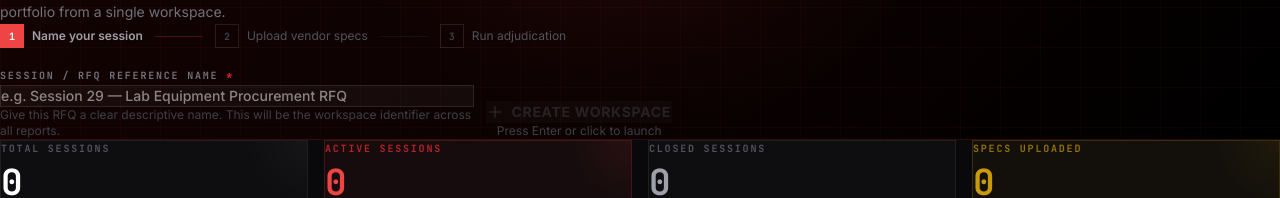
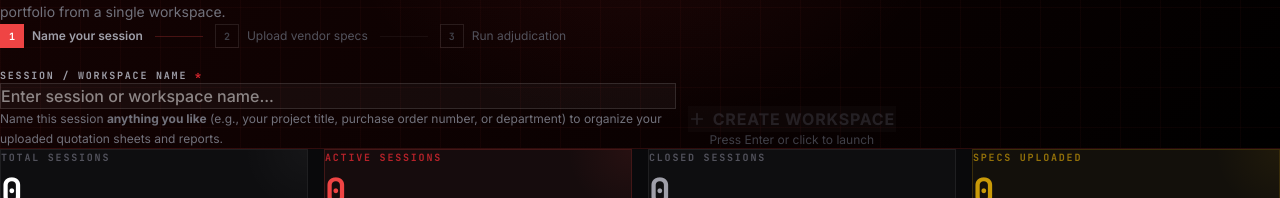
Before and after one commit to MichaelSpeaksTruth/Quotation_Sorter, a Next.js app in the folder qtsr-app/: page /dashboard in a window 1280 px wide. Shown: the part 129-327 px from the top of the page. Built offline with nearby package versions, Linux system fonts and the light colour scheme; no server answers; the database is empty; sample sign-in values are in the browser's storage.

Commit message:
style(dashboard): enlarge workspace input field and button, clean placeholder text

```diff
--- a/qtsr-app/app/dashboard/page.tsx
+++ b/qtsr-app/app/dashboard/page.tsx
@@ -193,35 +193,35 @@ export default function DashboardPage() {
             </div>
 
             {/* Input + Button */}
-            <form onSubmit={handleCreateSession} className="flex flex-col sm:flex-row items-stretch gap-3 w-full max-w-2xl">
+            <form onSubmit={handleCreateSession} className="flex flex-col sm:flex-row items-stretch gap-3 w-full max-w-4xl">
               <div className="flex-1 relative">
-                <label className="block text-[10px] font-mono font-bold uppercase tracking-[0.18em] text-zinc-500 mb-2">
-                  Session / RFQ Reference Name <span className="text-red-500">*</span>
+                <label className="block text-[10px] font-mono font-bold uppercase tracking-[0.18em] text-zinc-400 mb-2">
+                  Session / Workspace Name <span className="text-red-500">*</span>
                 </label>
                 <input
                   type="text"
-                  placeholder="e.g. Session 29 — Lab Equipment Procurement RFQ"
+                  placeholder="Enter session or workspace name..."
                   value={newSessionName}
                   onChange={(e) => setNewSessionName(e.target.value)}
-                  className="w-full px-5 py-4 text-sm text-white font-medium focus:outline-none transition-all duration-200"
+                  className="w-full px-6 py-5 text-base text-white font-medium focus:outline-none transition-all duration-200"
                   style={{
                     background: 'rgba(255,255,255,0.04)',
-                    border: '1px solid rgba(255,255,255,0.1)',
+                    border: '1px solid rgba(255,255,255,0.12)',
                   }}
                   onFocus={e => { e.currentTarget.style.borderColor = 'rgba(239,68,68,0.6)'; }}
-                  onBlur={e => { e.currentTarget.style.borderColor = 'rgba(255,255,255,0.1)'; }}
+                  onBlur={e => { e.currentTarget.style.borderColor = 'rgba(255,255,255,0.12)'; }}
                   required
                 />
-                <p className="text-zinc-700 text-xs mt-1.5">
-                  Give this RFQ a clear descriptive name. This will be the workspace identifier across all reports.
+                <p className="text-zinc-500 text-xs mt-2 leading-relaxed">
+                  Name this session <strong>anything you like</strong> (e.g., your project title, purchase order number, or department) to organize your uploaded quotation sheets and reports.
                 </p>
               </div>
               <div className="flex flex-col justify-end">
-                <div className="h-[30px]" />{/* spacer for label */}
+                <div className="h-[28px]" />{/* spacer for label */}
                 <button
                   type="submit"
                   disabled={creatingSession || !newSessionName.trim()}
-                  className="px-8 py-4 text-sm font-bold uppercase tracking-wider transition-all duration-200 active:scale-[0.98] disabled:opacity-40 disabled:cursor-not-allowed cursor-pointer whitespace-nowrap"
+                  className="px-10 py-5 text-base font-bold uppercase tracking-wider transition-all duration-200 active:scale-[0.98] disabled:opacity-40 disabled:cursor-not-allowed cursor-pointer whitespace-nowrap"
                   style={{
                     background: creatingSession || !newSessionName.trim() ? 'rgba(255,255,255,0.06)' : '#ef4444',
                     color: creatingSession || !newSessionName.trim() ? '#52525b' : '#fff',
```
